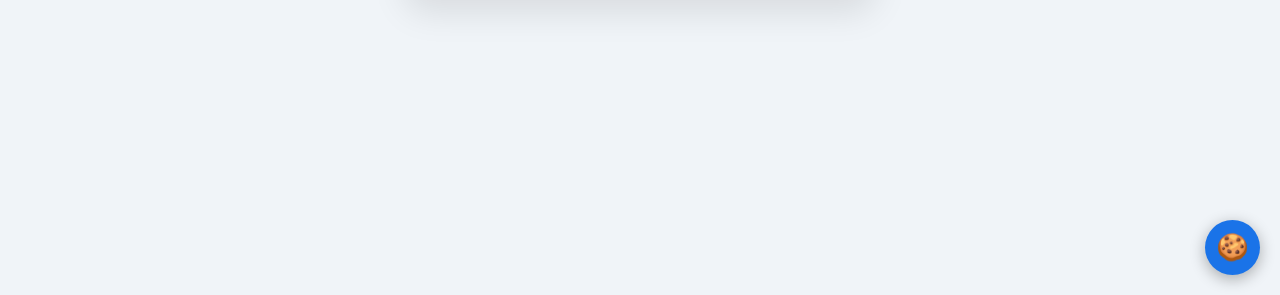
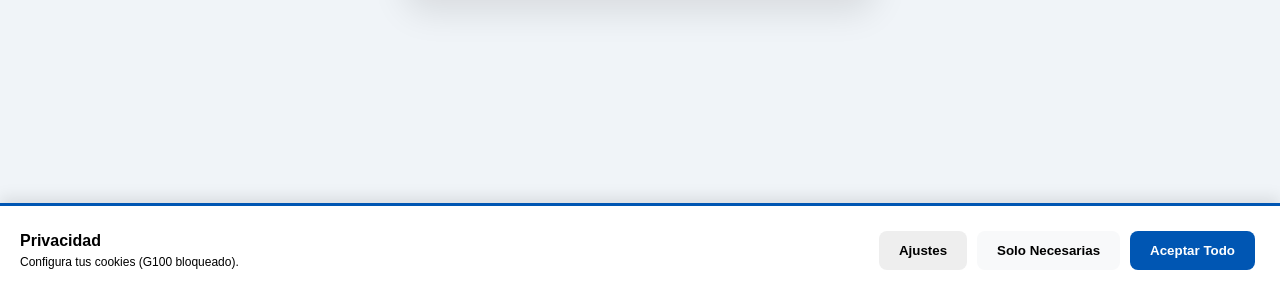
Before and after one commit to YAXORD/sistema-cookies, a plain HTML site: page index.html in a window 1280 px wide. Shown: the part 505-800 px from the top of the page. Drawn offline with Linux system fonts and the light colour scheme; the site is published under a folder, as on GitHub Pages, so addresses that start at the root find nothing.

Commit message:
Update index.html

```diff
--- a/index.html
+++ b/index.html
@@ -33,6 +33,6 @@
         <p>Estado: <span style="color: #2ecc71; font-weight: bold;">CONECTADO</span></p>
     </div>
     <button id="cookie-reopen" onclick="abrirModal()">🍪</button>
-    <script src="/blocker.js?v=4000"></script>
+    <script src="blocker.js?v=4000"></script>
 </body>
 </html>
```
